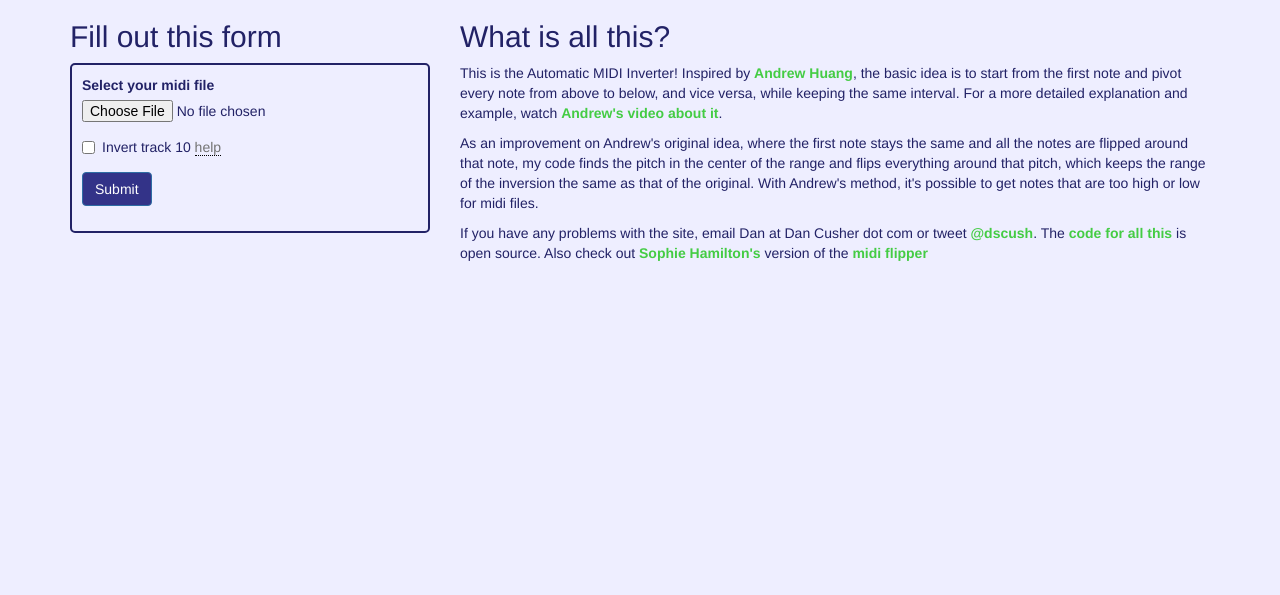
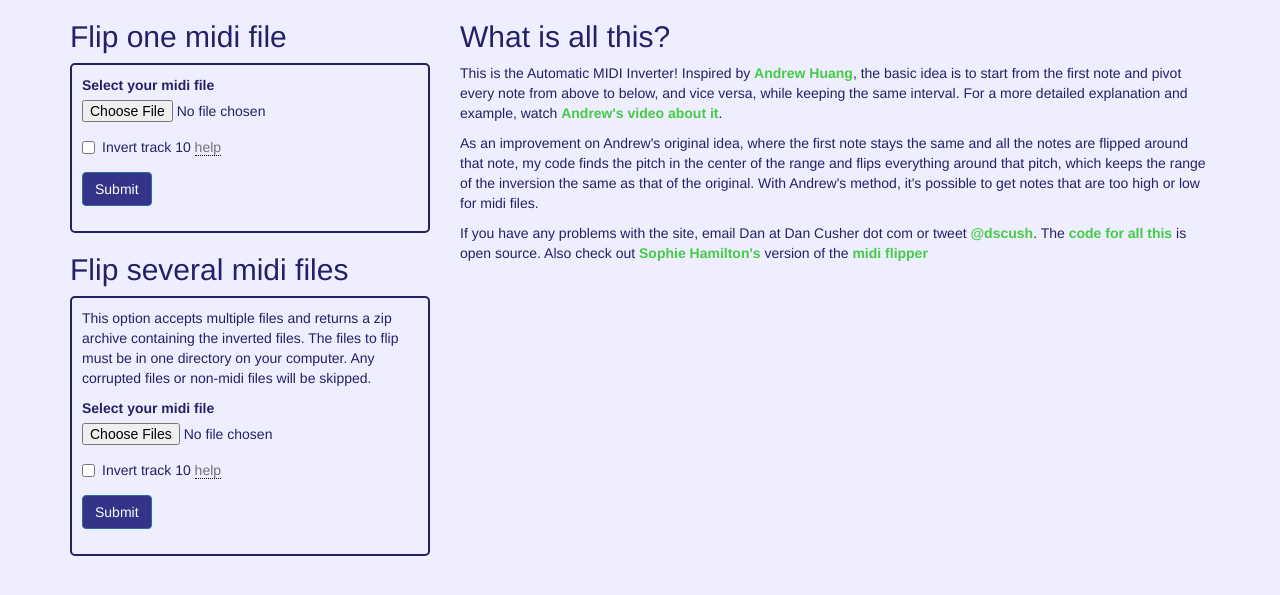
Before and after one commit to dscush/midi-inverter, a Flask app: page / in a window 1280 px wide. Shown: the part 184-779 px from the top of the page. Run offline with Flask 2, Linux system fonts and the light colour scheme; some libraries are stand-ins or nearby versions.

Commit message:
Add bulk invert endpoint

```diff
--- a/app.py
+++ b/app.py
@@ -1,4 +1,7 @@
 import os
+import tempfile
+import zipfile
+
 from midi_inverter import midi_inverter
 from werkzeug.utils import secure_filename
 from flask import Flask, request, render_template, send_file, flash, url_for, redirect
@@ -23,3 +26,25 @@ def invert():
         inverted_filename = os.path.splitext(secure_filename(f.filename))
         inverted_filename = inverted_filename[0] + "--inverted" + (inverted_filename[1] or '.mid')
         return send_file(inverted_midi, mimetype="audio/midi", as_attachment=True, attachment_filename=inverted_filename)
+
+@app.route('/invert_bulk', methods=['POST'])
+def bulk_invert():
+    files = request.files.getlist('midi_files[]')
+    invert_drums = request.form.get('invertDrums')
+    response_file = tempfile.NamedTemporaryFile()
+    zip = zipfile.ZipFile(response_file, mode='w')
+    for f in files:
+        try:
+            inverted_midi = midi_inverter.invert_midi(f, invert_drums)
+        except IOError:
+            continue
+        inverted_filename = os.path.splitext(secure_filename(f.filename))
+        inverted_filename = inverted_filename[0] + "--inverted" + (inverted_filename[1] or '.mid')
+        zip.writestr(inverted_filename, inverted_midi.read())
+    zip.close()
+    return send_file(
+        zip.filename,
+        mimetype="zip",
+        as_attachment=True,
+        attachment_filename='bulk_inverted_midis.zip'
+    )
--- a/templates/index.html
+++ b/templates/index.html
@@ -33,7 +33,7 @@
                     <div class="row">
                         <div class="col-sm-12">
                             <h2>
-                                Fill out this form
+                                Flip one midi file
                             </h2>
                         </div>
                     </div>
@@ -71,6 +71,34 @@
                             </div>
                         </div>
                     </form>
+                    <div class="row">
+                        <div class="col-sm-12">
+                            <h2>
+                                Flip several midi files
+                            </h2>
+                        </div>
+                    </div>
+                    <form method=POST enctype=multipart/form-data action="{{ url_for('bulk_invert') }}">
+                        <p>This option accepts multiple files and returns a zip archive containing the inverted files. The files to flip must be in one directory on your computer. Any corrupted files or non-midi files will be skipped.</p>
+                        <div class="form-group">
+                            <label class="control-label" for="midi_files">Select your midi file</label>
+                            <input type="file" name="midi_files[]" id="midi_files" multiple required>
+                        </div>
+                        <div class="form-group">
+                            <div class="checkbox">
+                                <label>
+                                    <input type="checkbox" name="invertDrums">
+                                    Invert track 10
+                                </label>
+                                <span class="help-block has-tooltip" data-toggle="tooltip" data-placement="right" title="Track 10 is typically percussion, in which case it sounds better un-inverted.">help</span>
+                            </div>
+                        </div>
+                        <div class="form-group">
+                            <div class="">
+                                <button type="submit" class="btn btn-primary">Submit</button>
+                            </div>
+                        </div>
+                    </form>
                 </section>
                 <section class="col-md-7 col-lg-8">
                     <h2>
```
